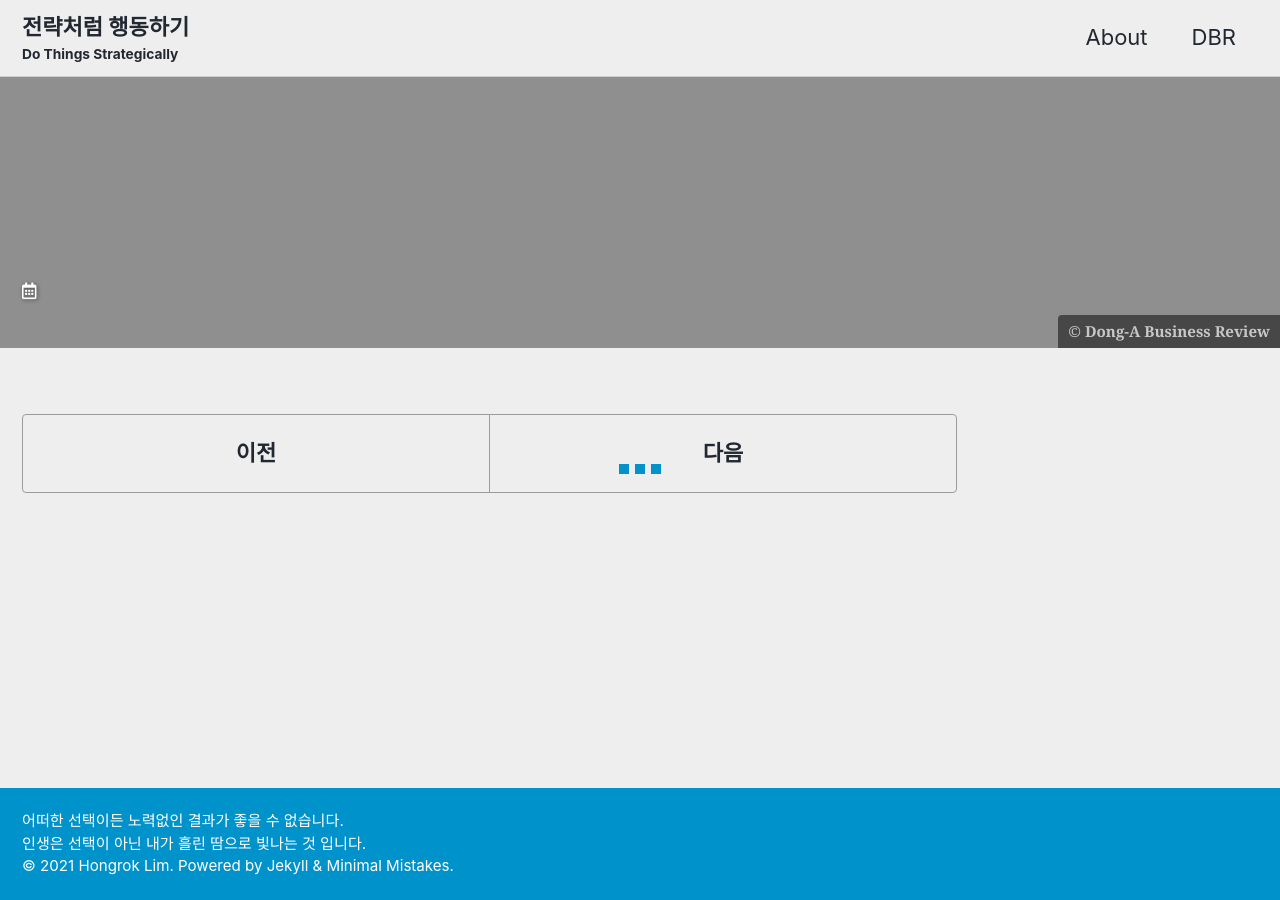
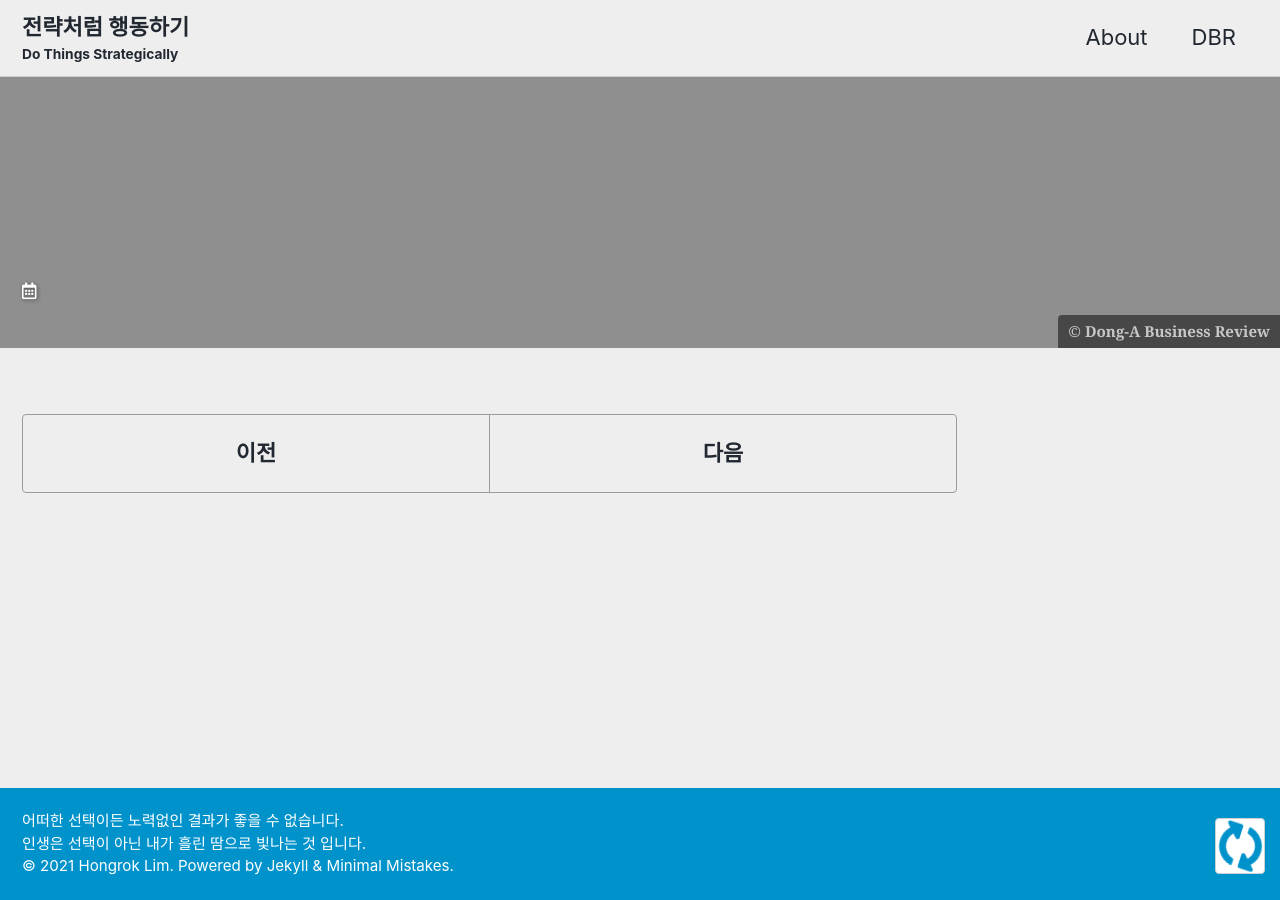
Before and after one commit to rokong/rokong.github.io, a Jekyll site: the page built from _pages/dbr-archive.md, in a window 1280 px wide. Built offline with Jekyll 4.4.1, drawn with Linux system fonts in a browser that asks for light colours; cached includes are drawn as plain includes.

Commit message:
add toast btn on dbr

```diff
--- a/_layouts/dbr-single.html
+++ b/_layouts/dbr-single.html
@@ -67,7 +67,7 @@ show_date: false
 </div>
 
 <script type="module">
-    import {recent} from '/assets/js/dbr/base.js';
+    import {common, recent} from '/assets/js/dbr/base.js';
     import {single} from '/assets/js/dbr/single.js';
 
     window.onload = function(){
@@ -75,10 +75,13 @@ show_date: false
     }
 
     window.onhashchange = function(){
+        common.showLoading(true);
         const articleId = window.location.hash.replace(/#\/(\d+).*/g, '$1');
 
         single.loadSingle(articleId).then(() => {
+            common.showLoading(false);
             window.scrollTo({top: 0, behavior: 'smooth'});
+
             setEventOnImageWrapper();
         });
 
--- a/_layouts/default.html
+++ b/_layouts/default.html
@@ -24,13 +24,9 @@
     </div>
 
     {% if page.layout == 'dbr-archive' or page.layout == 'dbr-single' %}
-    <div class="loading_layer">
-      <div class="loading_box">
-        <div class="loading_dot"></div>
-        <div class="loading_dot"></div>
-        <div class="loading_dot"></div>
-      </div>
-    </div>
+      <button class="toast-btn btn btn--inverse">
+        <i class="fas fa-sync-alt"></i>
+      </button>
     {% endif %}
 
     {% if site.search == true %}
--- a/_sass/minimal-mistakes/_dbr.scss
+++ b/_sass/minimal-mistakes/_dbr.scss
@@ -36,38 +36,26 @@ body[class*="layout--dbr"] {
     margin-bottom: 1em;
   }
 
-  .initial-content{
-    max-height: 1000px;
-    overflow: hidden;
-    transition: all 1s ease-in-out;
+  .toast-btn{
+    position: fixed;
+    z-index: 1;
+    bottom: 15px;
+    right: 15px;
 
-    .loading_layer.active+{
-      max-height: 0;
-    }
-  }
+    min-width: 50px;
+    min-height: 50px;
 
-  .loading_layer{
-    opacity: 0;
-    flex: 1 0 auto;
-    z-index: -10;
+    font-size: 2em;
+    padding: 0;
 
-    &.active{
-      opacity: 1;
+    color: $primary-color;
+
+    @keyframes rotate{
+      to{ transform: rotate(360deg); }
     }
 
-    .loading_box{
-      position: absolute;
-      top: 50%;
-      left: calc(50% - 30px);
-      width: 60px;
-      text-align: center;
-
-      .loading_dot{
-        display: inline-block;
-        background-color: #0092ca;
-        width: 10px;
-        height: 10px;
-      }
+    .fas.fa-sync-alt.rotate{
+      animation: rotate 2s linear infinite;
     }
   }
 }
--- a/_sass/minimal-mistakes/_utilities.scss
+++ b/_sass/minimal-mistakes/_utilities.scss
@@ -10,7 +10,7 @@
 
 .hidden,
 .is--hidden {
-  display: none;
+  display: none !important;
   visibility: hidden;
 }
 
--- a/assets/js/dbr/archive.js
+++ b/assets/js/dbr/archive.js
@@ -141,6 +141,9 @@ export const archive = (function(){
         loadArchive : function(pubNumber){
             return this.getArchive(pubNumber).then(setPage);
         },
+        reloadArchive : function(pubNumber){
+            return this.updateArchive(pubNumber).then(setPage);
+        },
         getArticleList : function(pubNumber){
             return this.getArchive(pubNumber).then(e => {return e.articleList;});
         },
--- a/assets/js/dbr/base.js
+++ b/assets/js/dbr/base.js
@@ -188,12 +188,24 @@ export const common = {
     getDocumentTitle : function(title){
         return `${title} | 전략처럼 행동하기`;
     },
-    toggleContent : function(isShow){
-        let loadingLayer = document.querySelector('.loading_layer');
-        if(isShow){
-            loadingLayer.className = loadingLayer.className.replace(/\sactive$/g, '');
+    showToastIcon : function(iconClass){
+        const icons = document.querySelectorAll('.toast-btn > *');
+        icons.forEach(e => {
+            if(e.className.indexOf(iconClass) === -1){
+                e.style.display = 'none';
+            }else{
+                e.style.display = '';
+            }
+        });
+    },
+    showLoading : function(isLoading){
+        const loadingIcon = document.querySelector('.toast-btn .fa-sync-alt');
+
+        if(isLoading){
+            loadingIcon.className += ' rotate';
+
         }else{
-            loadingLayer.className += ' active';
+            loadingIcon.className = loadingIcon.className.replace(/\srotate$/g, '');
         }
     }
 };
```
Also changed, not shown: _layouts/dbr-archive.html (+10 -2 lines).
